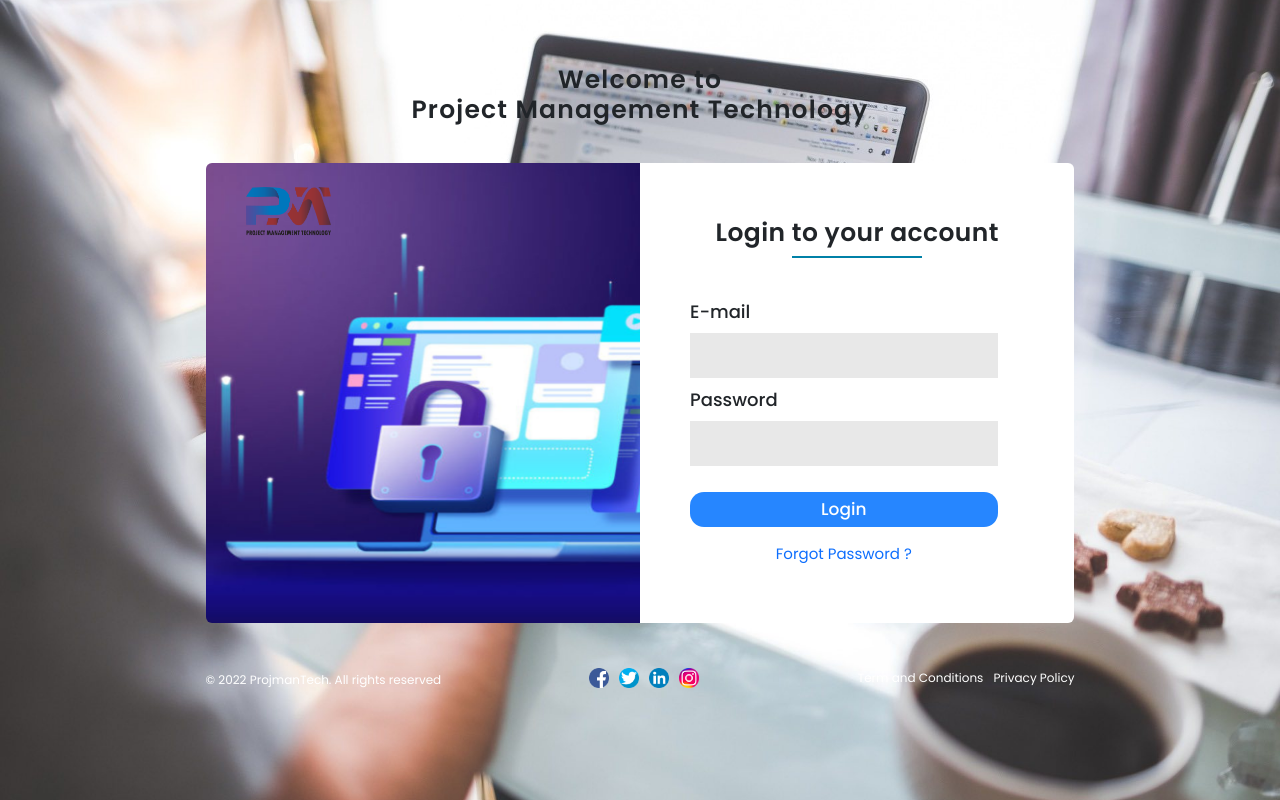
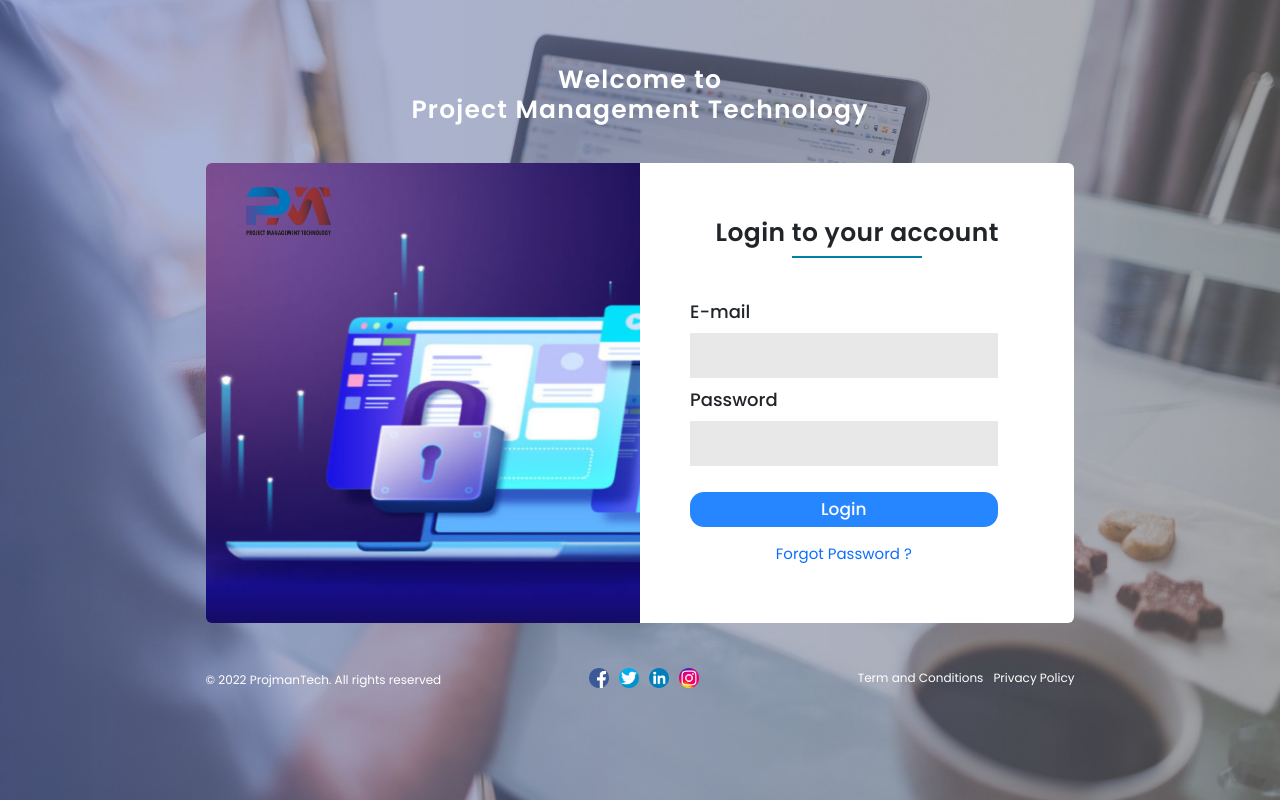
Before and after one commit to tangilur-rahman/simple-login-page, a React (Create React App) app: page / in a window 1280 px wide. Built offline with nearby package versions, Linux system fonts and the light colour scheme.

Commit message:
add image + gradient jpg

```diff
--- a/src/pages/LoginPage/LoginPage.css
+++ b/src/pages/LoginPage/LoginPage.css
@@ -11,21 +11,12 @@
 	width: 100vw;
 	height: 100vh;
 
-	background: url("./bg-image/seo-agency-software.jpg") no-repeat center 12% /
-			cover,
+	background: url("./bg-image/seo-agency-software-gradient.jpg"),
 		linear-gradient(to right top, #7485c9, #747aad, #6f7091, #686777, #5e5e5e);
 
-	background: url("./bg-image/seo-agency-software.jpg") no-repeat center 12% /
-			cover,
-		-moz-linear-gradient(to right top, #7485c9, #747aad, #6f7091, #686777, #5e5e5e);
-
-	background: url("./bg-image/seo-agency-software.jpg") no-repeat center 12% /
-			cover,
-		-webkit-linear-gradient(to right top, #7485c9, #747aad, #6f7091, #686777, #5e5e5e);
-
-	/* background-size: cover;
+	background-size: cover;
 	background-position: center 12%;
-	background-repeat: no-repeat; */
+	background-repeat: no-repeat;
 }
 
 .login-container {
@@ -40,7 +31,7 @@
 
 .login-header {
 	text-align: center;
-	/* color: white; */
+	color: white;
 	letter-spacing: 1.2px;
 	margin: 65px 0 0 0;
 }
```
Also changed, not shown: src/pages/LoginPage/bg-image/seo-agency-software-gradient.jpg (added).
